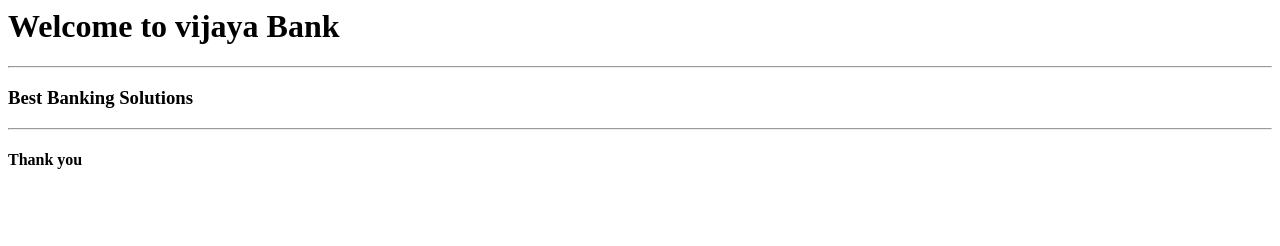
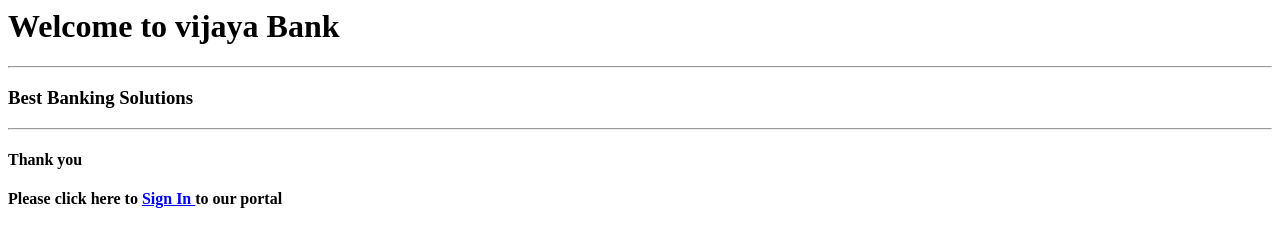
Before and after one commit to Shaik-hub-shabreen/vijaya, a plain HTML site: page index.html in a window 1280 px wide. Drawn offline with Linux system fonts and the light colour scheme.

Commit message:
Added link to login page

```diff
--- a/index.html
+++ b/index.html
@@ -8,5 +8,6 @@
     <h3>Best Banking Solutions</h3>
     <hr>
     <h4>Thank you <h4>
+      Please click here to <a href='login.html'> Sign In </a> to our portal
       </body>
   </html>
```
